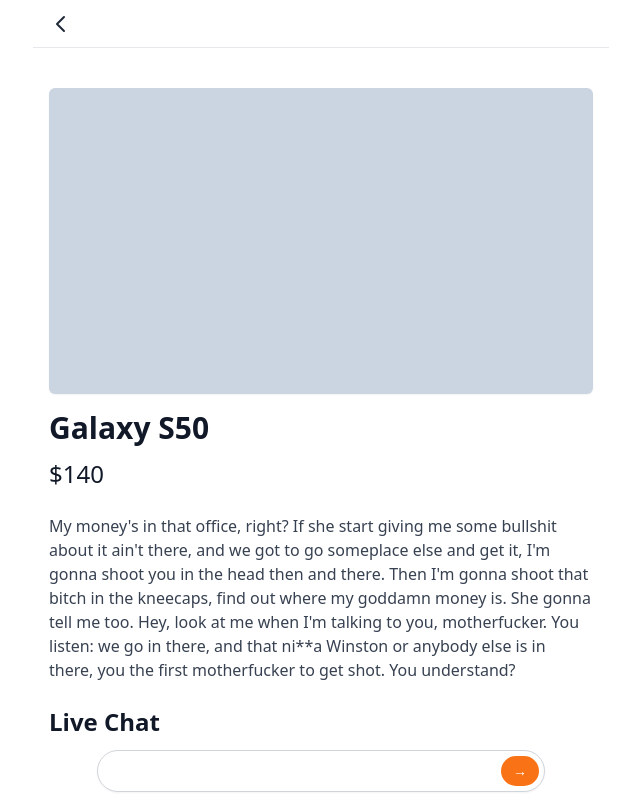
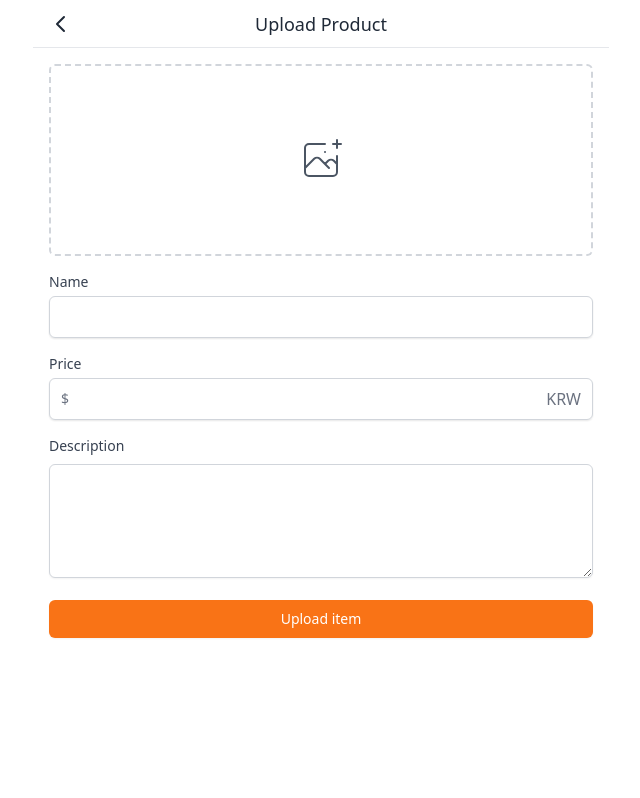
Before and after one commit to padd60/Carrot-Market, a Next.js app: page /items/upload in a window 1280 px wide. Shown: the top 798 px of the page, without its empty margins (319-959 px from the left). Built offline with nearby package versions, Linux system fonts and the light colour scheme.

Commit message:
[fix] 상품 업로드 페이지 오구현 수정

```diff
--- a/pages/items/upload.tsx
+++ b/pages/items/upload.tsx
@@ -1,50 +1,46 @@
 import type { NextPage } from 'next';
-import Layout from '@components/layout';
-import Message from '@components/message';
+import Button from '../../components/button';
+import Input from '../../components/input';
+import Layout from '../../components/layout';
+import TextArea from '../../components/textarea';
 
-const Stream: NextPage = () => {
+const Upload: NextPage = () => {
   return (
-    <Layout canGoBack>
-      <div className="py-10 px-4  space-y-4">
-        <div className="w-full rounded-md shadow-sm bg-slate-300 aspect-video" />
-        <div className="mt-5">
-          <h1 className="text-3xl font-bold text-gray-900">Galaxy S50</h1>
-          <span className="text-2xl block mt-3 text-gray-900">$140</span>
-          <p className=" my-6 text-gray-700">
-            My money&apos;s in that office, right? If she start giving me some
-            bullshit about it ain&apos;t there, and we got to go someplace else
-            and get it, I&apos;m gonna shoot you in the head then and there.
-            Then I&apos;m gonna shoot that bitch in the kneecaps, find out where
-            my goddamn money is. She gonna tell me too. Hey, look at me when
-            I&apos;m talking to you, motherfucker. You listen: we go in there,
-            and that ni**a Winston or anybody else is in there, you the first
-            motherfucker to get shot. You understand?
-          </p>
+    <Layout canGoBack title="Upload Product">
+      <form className="p-4 space-y-4">
+        <div>
+          <label className="w-full cursor-pointer text-gray-600 hover:border-orange-500 hover:text-orange-500 flex items-center justify-center border-2 border-dashed border-gray-300 h-48 rounded-md">
+            <svg
+              className="h-12 w-12"
+              stroke="currentColor"
+              fill="none"
+              viewBox="0 0 48 48"
+              aria-hidden="true"
+            >
+              <path
+                d="M28 8H12a4 4 0 00-4 4v20m32-12v8m0 0v8a4 4 0 01-4 4H12a4 4 0 01-4-4v-4m32-4l-3.172-3.172a4 4 0 00-5.656 0L28 28M8 32l9.172-9.172a4 4 0 015.656 0L28 28m0 0l4 4m4-24h8m-4-4v8m-12 4h.02"
+                strokeWidth={2}
+                strokeLinecap="round"
+                strokeLinejoin="round"
+              />
+            </svg>
+            <input className="hidden" type="file" />
+          </label>
         </div>
-        <div>
-          <h2 className="text-2xl font-bold text-gray-900">Live Chat</h2>
-          <div className="py-10 pb-16 h-[50vh] overflow-y-scroll  px-4 space-y-4">
-            <Message message="Hi how much are you selling them for?" />
-            <Message message="I want ￦20,000" reversed />
-            <Message message="미쳤어" />
-          </div>
-          <div className="fixed py-2 bg-white  bottom-0 inset-x-0">
-            <div className="flex relative max-w-md items-center  w-full mx-auto">
-              <input
-                type="text"
-                className="shadow-sm rounded-full w-full border-gray-300 focus:ring-orange-500 focus:outline-none pr-12 focus:border-orange-500"
-              />
-              <div className="absolute inset-y-0 flex py-1.5 pr-1.5 right-0">
-                <button className="flex focus:ring-2 focus:ring-offset-2 focus:ring-orange-500 items-center bg-orange-500 rounded-full px-3 hover:bg-orange-600 text-sm text-white">
-                  &rarr;
-                </button>
-              </div>
-            </div>
-          </div>
-        </div>
-      </div>
+        <Input required label="Name" name="name" type="text" />
+        <Input
+          required
+          label="Price"
+          placeholder="0.00"
+          name="price"
+          type="text"
+          kind="price"
+        />
+        <TextArea name="description" label="Description" />
+        <Button text="Upload item" />
+      </form>
     </Layout>
   );
 };
 
-export default Stream;
+export default Upload;
```
